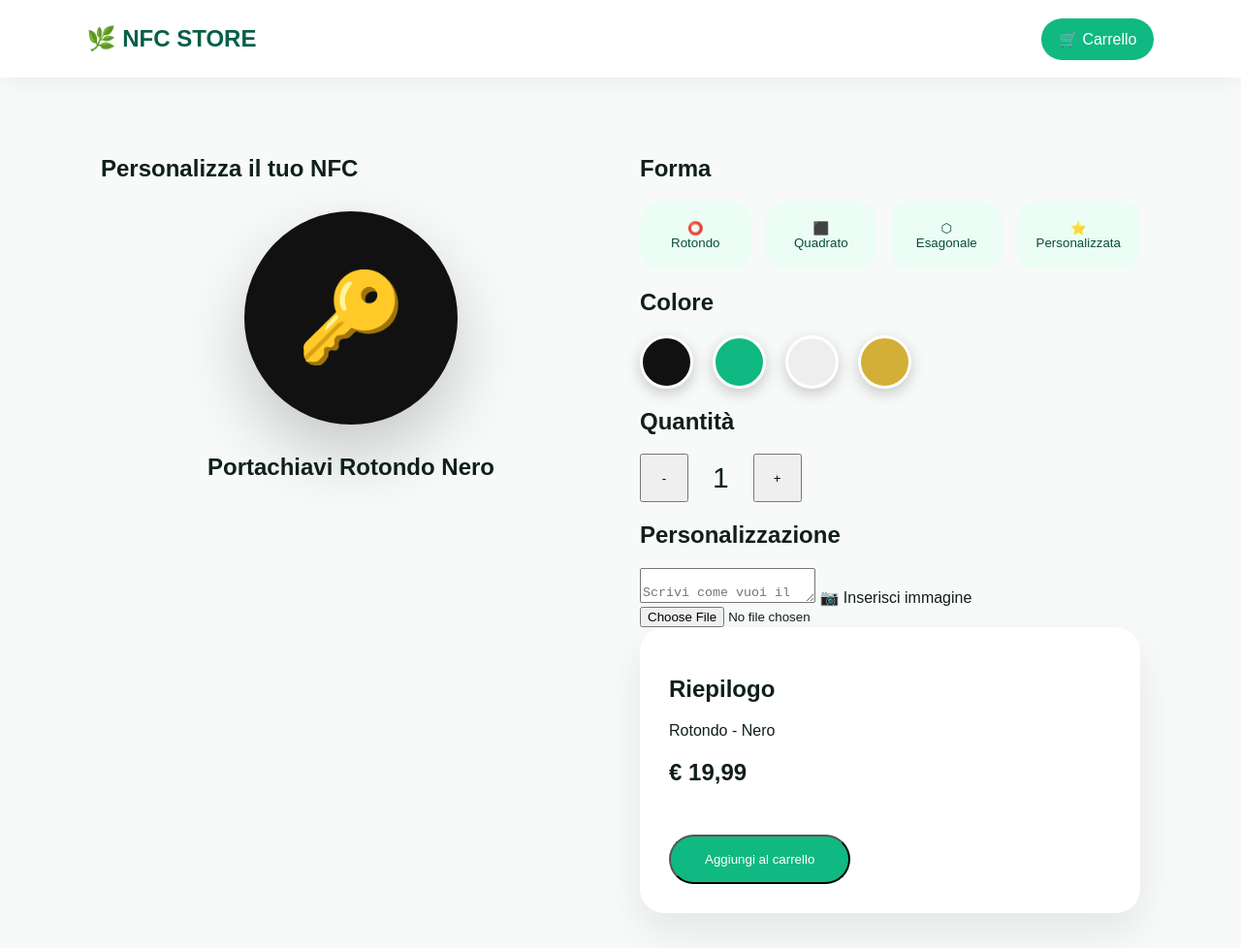
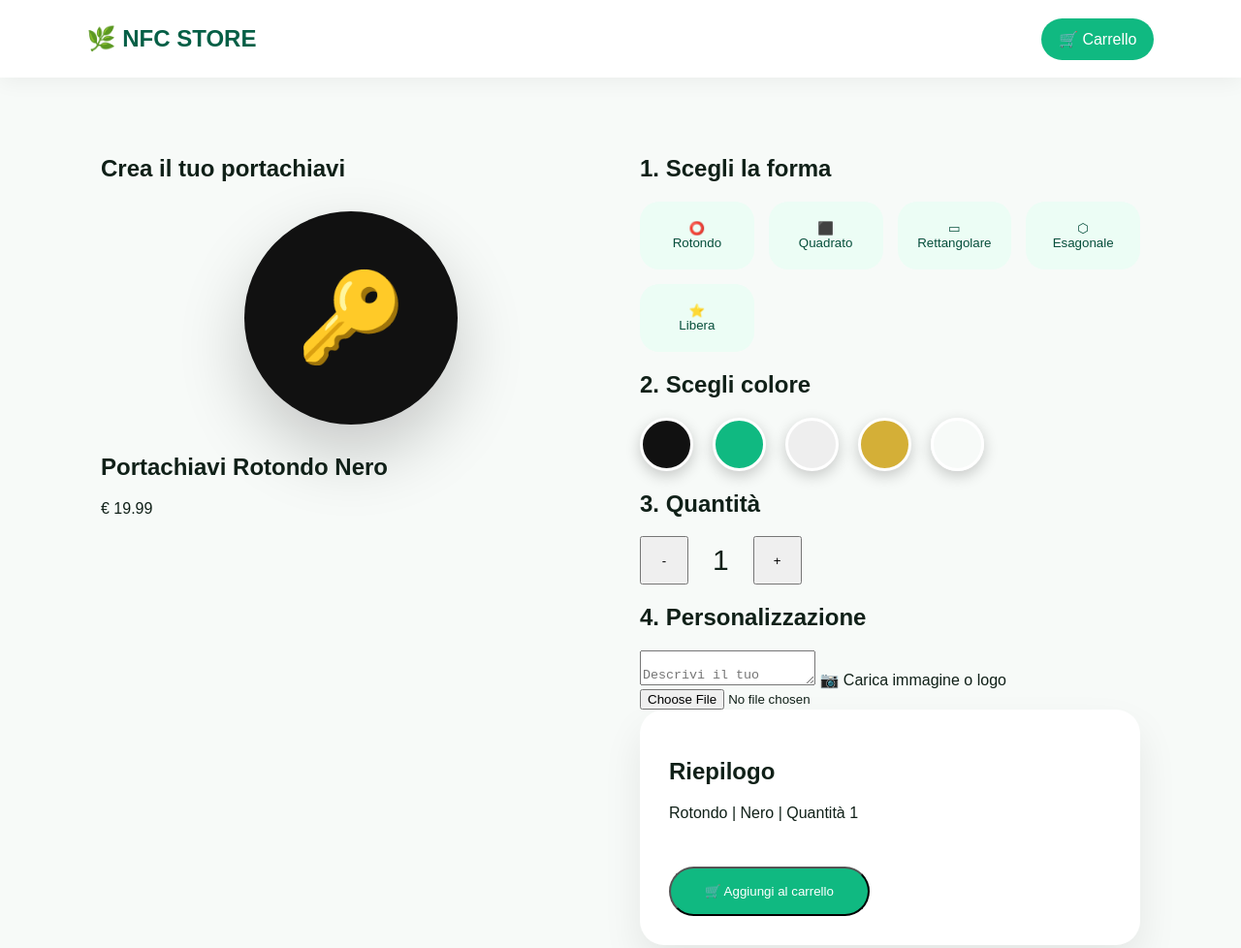
Before and after one commit to monattv/firma.nfc, a plain HTML site: page prodotto.html in a window 1280 px wide. Shown: the top 978 px of the page at 97% size. Drawn offline with Linux system fonts and the light colour scheme.

Commit message:
Update prodotto.html

```diff
--- a/prodotto.html
+++ b/prodotto.html
@@ -6,7 +6,7 @@
 <meta charset="UTF-8">
 <meta name="viewport" content="width=device-width, initial-scale=1.0">
 
-<title>Personalizza NFC</title>
+<title>Personalizza | NFC Store</title>
 
 <link rel="stylesheet" href="style.css">
 
@@ -18,18 +18,22 @@
 
 <header class="navbar">
 
+
 <div class="logo">
 🌿 NFC STORE
 </div>
 
 
-<a class="cart" href="checkout.html">
+<a href="cart.html" class="cart">
 
 🛒 Carrello
 
 </a>
 
+
 </header>
+
+
 
 
 
@@ -40,16 +44,13 @@
 
 
 
-<div class="custom-left">
+<div class="customPreview">
 
 
 <h1>
-Personalizza il tuo NFC
+Crea il tuo portachiavi
 </h1>
 
-
-
-<div class="previewBox">
 
 
 <div id="customProduct">
@@ -59,67 +60,23 @@ Personalizza il tuo NFC
 </div>
 
 
-<h2 id="previewName">
+
+
+<h2 id="previewTitle">
+
 Portachiavi Rotondo Nero
+
 </h2>
 
 
 
-</div>
+<div class="livePrice">
 
+€<span id="price">
 
-</div>
+19.99
 
-
-
-
-
-
-
-
-
-<div class="custom-right">
-
-
-
-<div class="card">
-
-
-<h2>
-Forma
-</h2>
-
-
-<div class="options">
-
-
-<button onclick="setShape('Rotondo')">
-⭕
-<br>
-Rotondo
-</button>
-
-
-<button onclick="setShape('Quadrato')">
-⬛
-<br>
-Quadrato
-</button>
-
-
-<button onclick="setShape('Esagonale')">
-⬡
-<br>
-Esagonale
-</button>
-
-
-<button onclick="setShape('Personalizzata')">
-⭐
-<br>
-Personalizzata
-</button>
-
+</span>
 
 </div>
 
@@ -134,29 +91,68 @@ Personalizzata
 
 
 
+<div class="customPanel">
+
+
+
+
 
 <div class="card">
 
 
 <h2>
-Colore
+1. Scegli la forma
 </h2>
 
 
 
-<div class="colorOptions">
+<div class="options">
 
 
-<div onclick="setColor('Nero','#111')" class="circle nero"></div>
+<button onclick="setShape('Rotondo')">
+
+⭕
+<br>
+Rotondo
+
+</button>
 
 
-<div onclick="setColor('Verde','#10b981')" class="circle verde"></div>
+<button onclick="setShape('Quadrato')">
+
+⬛
+<br>
+Quadrato
+
+</button>
 
 
-<div onclick="setColor('Bianco','#eee')" class="circle bianco"></div>
+<button onclick="setShape('Rettangolare')">
+
+▭
+<br>
+Rettangolare
+
+</button>
 
 
-<div onclick="setColor('Oro','#d4af37')" class="circle oro"></div>
+<button onclick="setShape('Esagonale')">
+
+⬡
+<br>
+Esagonale
+
+</button>
+
+
+<button onclick="setShape('Personalizzata')">
+
+⭐
+<br>
+Libera
+
+</button>
+
 
 
 </div>
@@ -176,8 +172,69 @@ Colore
 
 
 <h2>
-Quantità
+2. Scegli colore
 </h2>
+
+
+
+<div class="colorOptions">
+
+
+<div
+class="circle nero active"
+onclick="setColor('Nero','#111')">
+</div>
+
+
+
+<div
+class="circle verde"
+onclick="setColor('Verde','#10b981')">
+</div>
+
+
+
+<div
+class="circle bianco"
+onclick="setColor('Bianco','#eeeeee')">
+</div>
+
+
+
+<div
+class="circle oro"
+onclick="setColor('Oro','#d4af37')">
+</div>
+
+
+
+<div
+class="circle blu"
+onclick="setColor('Blu','#2563eb')">
+</div>
+
+
+
+</div>
+
+
+</div>
+
+
+
+
+
+
+
+
+
+<div class="card">
+
+
+<h2>
+3. Quantità
+</h2>
+
 
 
 <div class="quantity">
@@ -188,7 +245,7 @@ Quantità
 </button>
 
 
-<span id="qty">
+<span id="quantity">
 1
 </span>
 
@@ -215,27 +272,40 @@ Quantità
 
 
 <h2>
-Personalizzazione
+4. Personalizzazione
 </h2>
+
+
 
 
 <textarea
 id="description"
 placeholder="
-Scrivi come vuoi il tuo portachiavi:
-Nome, logo, frase, dettagli...
-"></textarea>
+Descrivi il tuo portachiavi:
+
+Nome
+Logo
+Frase
+Numero telefono
+Idea particolare
+">
+</textarea>
+
 
 
 
 
 <label class="upload">
 
-📷 Inserisci immagine
+
+📷 Carica immagine o logo
+
 
 <input
 type="file"
-id="image">
+id="image"
+accept="image/*">
+
 
 </label>
 
@@ -250,7 +320,8 @@ id="image">
 
 
 
-<div class="summary">
+
+<div class="card summary">
 
 
 <h2>
@@ -258,32 +329,30 @@ Riepilogo
 </h2>
 
 
+
 <p id="summary">
 
-Rotondo - Nero
+Rotondo | Nero | Quantità 1
 
 </p>
 
 
-<h2>
-
-€<span id="total">
-19,99
-
-</span>
-
-</h2>
 
 
+<button
+class="mainBtn"
+onclick="addCart()">
 
-<button onclick="addCart()" class="mainBtn">
-
-Aggiungi al carrello
+🛒 Aggiungi al carrello
 
 </button>
 
 
+
 </div>
+
+
+
 
 
 
@@ -296,6 +365,9 @@ Aggiungi al carrello
 
 
 
+
+
+
 <script src="script.js"></script>
 
 
```
